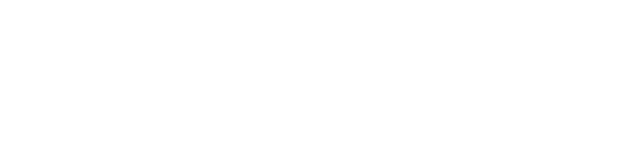
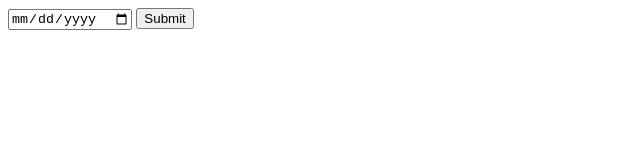
Before and after one commit to lukebertram/galactic-age, a plain HTML site: page index.html in a window 1280 px wide. Shown: the whole page, without its empty margins (0-640 px from the left). Drawn offline with Linux system fonts and the light colour scheme.

Commit message:
add input-form and output-list to index.html

```diff
--- a/index.html
+++ b/index.html
@@ -5,6 +5,24 @@
     <title>Galactic Age Calcumaker</title>
   </head>
   <body>
+    <div class="container">
+      <div class="row">
+        <!-- FORM SUBMISSION -->
+        <div class="col-md-6">
+          <form id="age-submission">
+            <label for="user-age"></label>
+            <input type="date" id="user-age">
+            <button type="submit" class="btn btn-primary">Submit</button>
+          </form>
+        </div>
+        <!-- CALCULATOR OUTPUT -->
+        <div class="col-md-6">
+          <ul id="output-list">
 
+          </ul>
+        </div>
+
+      </div> <!--end of row-->
+    </div><!--end of container-->
   </body>
 </html>
```
Also changed, not shown: js/galactic-interface.js (+8 -0 lines).
